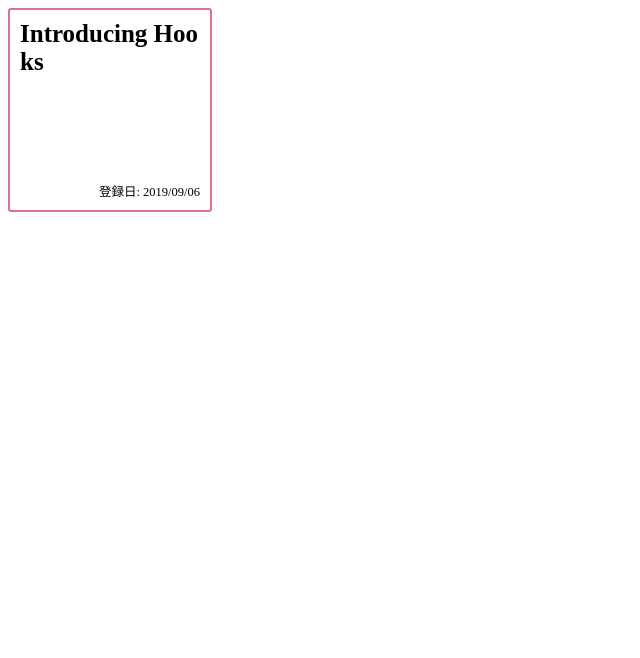
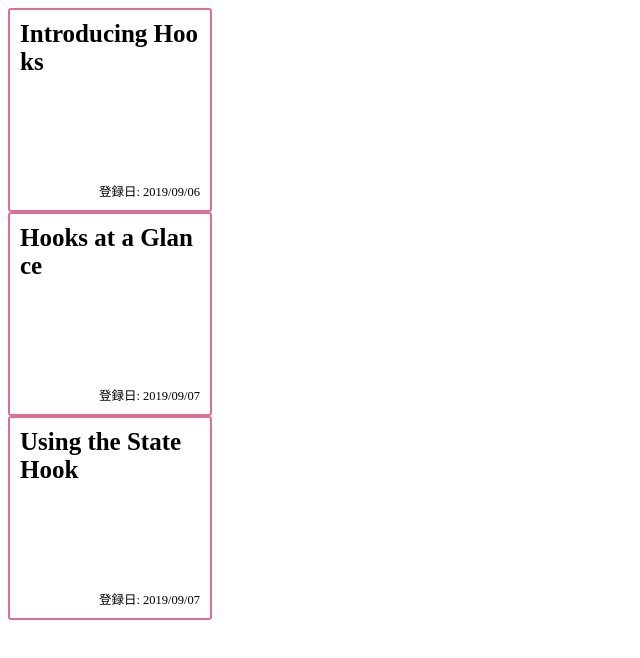
Before and after one commit to hayate4th/article-kanban, a React app: page / in a window 1280 px wide. Shown: the top 658 px of the page, without its empty margins (0-640 px from the left). Built offline with nearby package versions, Linux system fonts and the light colour scheme.

Commit message:
Add App component

```diff
--- /dev/null
+++ b/src/App.tsx
@@ -0,0 +1,26 @@
+import React from "react";
+import Card from "./components/Card";
+
+const App: React.FC<{}> = () => {
+  return (
+    <>
+      <Card
+        title="Introducing Hooks"
+        url="https://reactjs.org/docs/hooks-intro.html"
+        registerdDate="2019/09/06"
+      />
+      <Card
+        title="Hooks at a Glance"
+        url="https://reactjs.org/docs/hooks-overview.html"
+        registerdDate="2019/09/07"
+      />
+      <Card
+        title="Using the State Hook"
+        url="https://reactjs.org/docs/hooks-state.html"
+        registerdDate="2019/09/07"
+      />
+    </>
+  );
+};
+
+export default App;
--- a/src/index.tsx
+++ b/src/index.tsx
@@ -1,12 +1,5 @@
 import React from "react";
 import ReactDOM from "react-dom";
-import Card from "./components/Card";
+import App from "./App";
 
-ReactDOM.render(
-  <Card
-    title="Introducing Hooks"
-    url="https://reactjs.org/docs/hooks-intro.html"
-    registerdDate="2019/09/06"
-  />,
-  document.getElementById("root")
-);
+ReactDOM.render(<App />, document.getElementById("root"));
```
